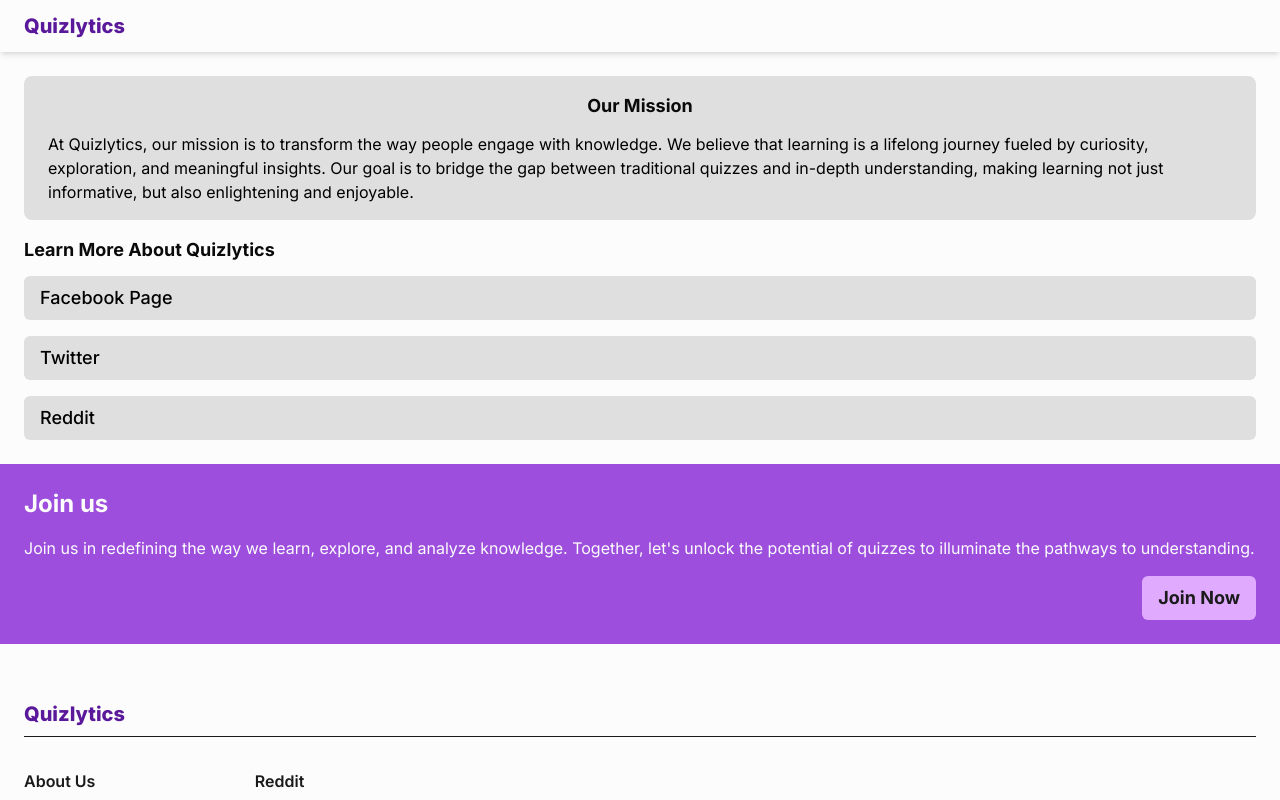
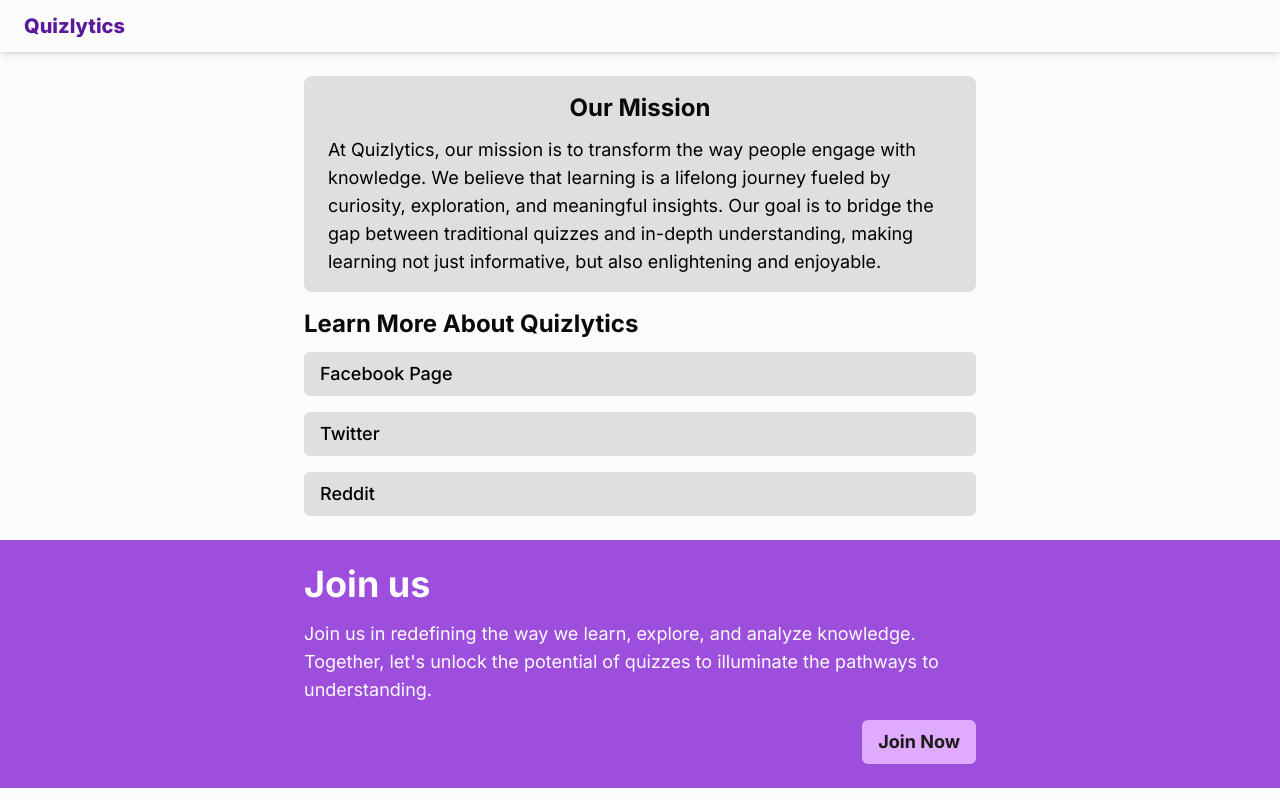
Before and after one commit to code-rizzard/quizlytics_nextjs, a Next.js app: page /about in a window 1280 px wide. Shown: the top 800 px of the page. Built offline with nearby package versions, Linux system fonts and the light colour scheme.

Commit message:
Improved responsiveness of about page

```diff
--- a/app/(root)/about/page.tsx
+++ b/app/(root)/about/page.tsx
@@ -5,18 +5,19 @@ const page = () => {
     <main
     >
         <div
-        className="p-6 flex flex-col gap-4"
+        className="p-6 flex flex-col gap-4 items-center"
         >
+            <div className="max-w-2xl flex flex-col gap-4 ">
+
                 <section
-            className="px-6 py-4 bg-onBg-ltr rounded-lg"
+                className="px-6 py-4 bg-onBg-ltr rounded-lg "
                 >
-                <h4 className="mb-3 text-lg font-bold text-onBg-dark text-center">Our Mission</h4>
-                <p>At Quizlytics, our mission is to transform the way people engage with knowledge. We believe that learning is a lifelong journey fueled by curiosity, exploration, and meaningful insights. Our goal is to bridge the gap between traditional quizzes and in-depth understanding, making learning not just informative, but also enlightening and enjoyable.</p>
+                    <h4 className="mb-3 sm:text-2xl text-xl font-bold text-onBg-dark text-center">Our Mission</h4>
+                    <p className="sm:text-lg" >At Quizlytics, our mission is to transform the way people engage with knowledge. We believe that learning is a lifelong journey fueled by curiosity, exploration, and meaningful insights. Our goal is to bridge the gap between traditional quizzes and in-depth understanding, making learning not just informative, but also enlightening and enjoyable.</p>
                 </section>
                 <section
-
                 >
-                <h4 className="mb-3 text-lg font-bold text-onBg-dark">Learn More About Quizlytics</h4>
+                    <h4 className="mb-3 sm:text-2xl text-lg font-bold text-onBg-dark">Learn More About Quizlytics</h4>
                     <div className="flex flex-col gap-4">
                         <Link href="/" className="px-4 py-2 rounded-md bg-onBg-ltr font-medium text-lg" >Facebook Page</Link>
                         <Link href="/" className="px-4 py-2 rounded-md bg-onBg-ltr font-medium text-lg" >Twitter</Link>
@@ -24,13 +25,19 @@ const page = () => {
                     </div>
                 </section>
             </div>
+        </div>
 
         <section
-        className="p-6 bg-primary-lt text-onPrimary flex flex-col gap-4"
+        className="p-6 bg-primary-lt text-onPrimary flex justify-center"
         >
-            <h4 className="text-onPrimary font-bold text-2xl">Join us</h4>
-            <p>Join us in redefining the way we learn, explore, and analyze knowledge. Together, let's unlock the potential of quizzes to illuminate the pathways to understanding.</p>
+            <div
+            className="flex flex-col gap-4 max-w-2xl"
+            >
+                <h4 className="text-onPrimary font-bold text-2xl sm:text-4xl">Join us</h4>
+
+                <p className="sm:text-lg">Join us in redefining the way we learn, explore, and analyze knowledge. Together, let's unlock the potential of quizzes to illuminate the pathways to understanding.</p>
                 <Link href="/sign-up" className="bg-primary-ltr px-4 py-2 text-onBg font-bold text-lg rounded-md self-end" >Join Now</Link>
+            </div>
         </section>
     </main>
   )
```
Lines whose indentation alone changed are shown as unchanged.
